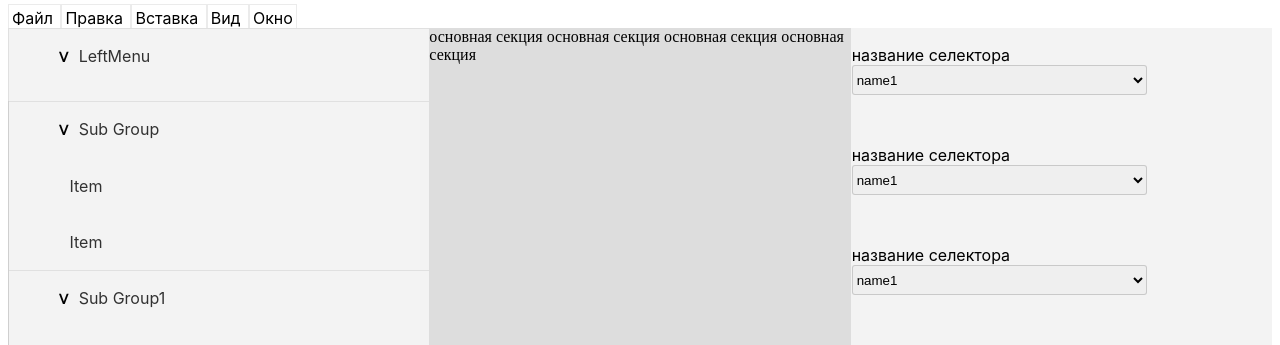
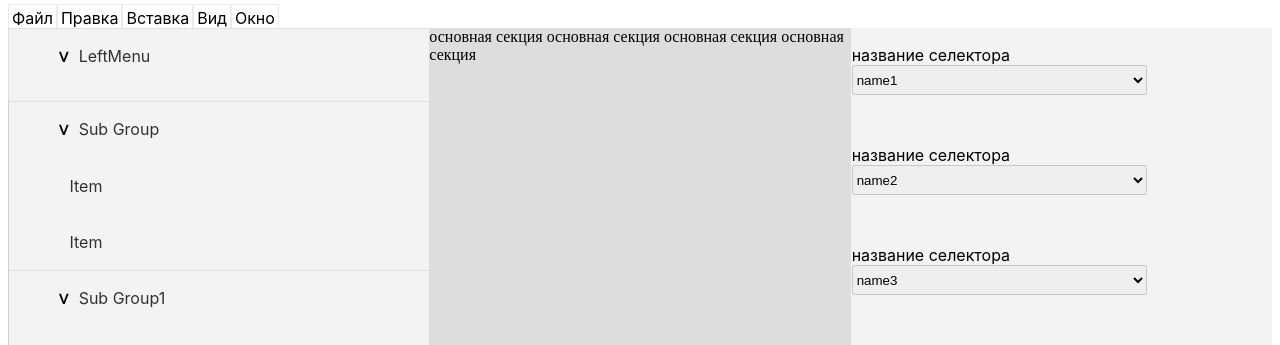
Before and after one commit to igordmax/electronapp, a Vue app: page / in a window 1280 px wide. Shown: the top 345 px of the page. Built offline with nearby package versions, Linux system fonts and the light colour scheme.

Commit message:
step 4.2

```diff
--- a/src/components/HeaderMenu.vue
+++ b/src/components/HeaderMenu.vue
@@ -10,11 +10,17 @@
 </label>-->
 
     <ul class="menu">
-<li>Файл   </li>
-<li>Правка   </li>
-<li>Вставка   </li>
-<li>Вид   </li>
-<li>Окно   </li>
+<li @click="toggle"
+:class="{'open': open}"
+:model="menuStructure">Файл</li>
+<li @click="toggle"
+:class="{'open': open}">Правка</li>
+<li @click="toggle"
+:class="{'open': open}">Вставка</li>
+<li @click="toggle"
+:class="{'open': open}">Вид</li>
+<li @click="toggle"
+:class="{'open': open}">Окно</li>
 </ul>
 
 <!--<li :class="[isFolder ? 'folder' : 'file']" :model="menuStructure">
@@ -26,7 +32,7 @@
 export default {
   name: 'HeaderMenu',
   data: function () {
-   // menuOpen: false;
+   //open: false
    let menuStructure={
     children: [
     {names: "menu"},
@@ -40,7 +46,11 @@ export default {
     }
   },
   methods: {
-
+ toggle: function (){
+  if (this.isFolder) {
+    this.open=!this.open;
+  }
+ }
   },
   computed: {
     isFolder: function(){
--- a/src/components/RightSideMenu.vue
+++ b/src/components/RightSideMenu.vue
@@ -9,13 +9,13 @@
     <li class="rightMenu">
         <div> название селектора</div>
  <select :model="selectedItem">
- <option v-for="item in items" v-bind:key="item.name">{{item.name}}</option>
+ <option v-for="item in items1" v-bind:key="item.name1">{{item.name1}}</option>
  </select>
     </li>
     <li class="rightMenu">
         <div> название селектора</div>
  <select :model="selectedItem">
- <option v-for="item in items" v-bind:key="item.name">{{item.name}}</option>
+ <option v-for="item in items2" v-bind:key="item.name2">{{item.name2}}</option>
  </select>
     </li>
     <li class="rightMenu">
@@ -34,9 +34,21 @@ export default {
         return{
     items:[
         {name:'name1', id:23442},
-        {name:'name2', id:12342},
-        {name:'name3', id:256442},
-        {name:'name4', id:234768},
+        {name:'name1', id:12342},
+        {name:'name1', id:256442},
+        {name:'name1', id:234768},
+       ],
+       items1:[
+        {name1:'name2', id:234768},
+        {name1:'name2', id:234768},
+        {name1:'name2', id:234768},
+        {name1:'name2', id:234768},
+       ],
+       items2:[
+        {name2:'name3', id:234768},
+        {name2:'name3', id:234768},
+        {name2:'name3', id:234768},
+        {name2:'name3', id:234768},
        ],
        selectedItem:'поле для имени'
     }
```
